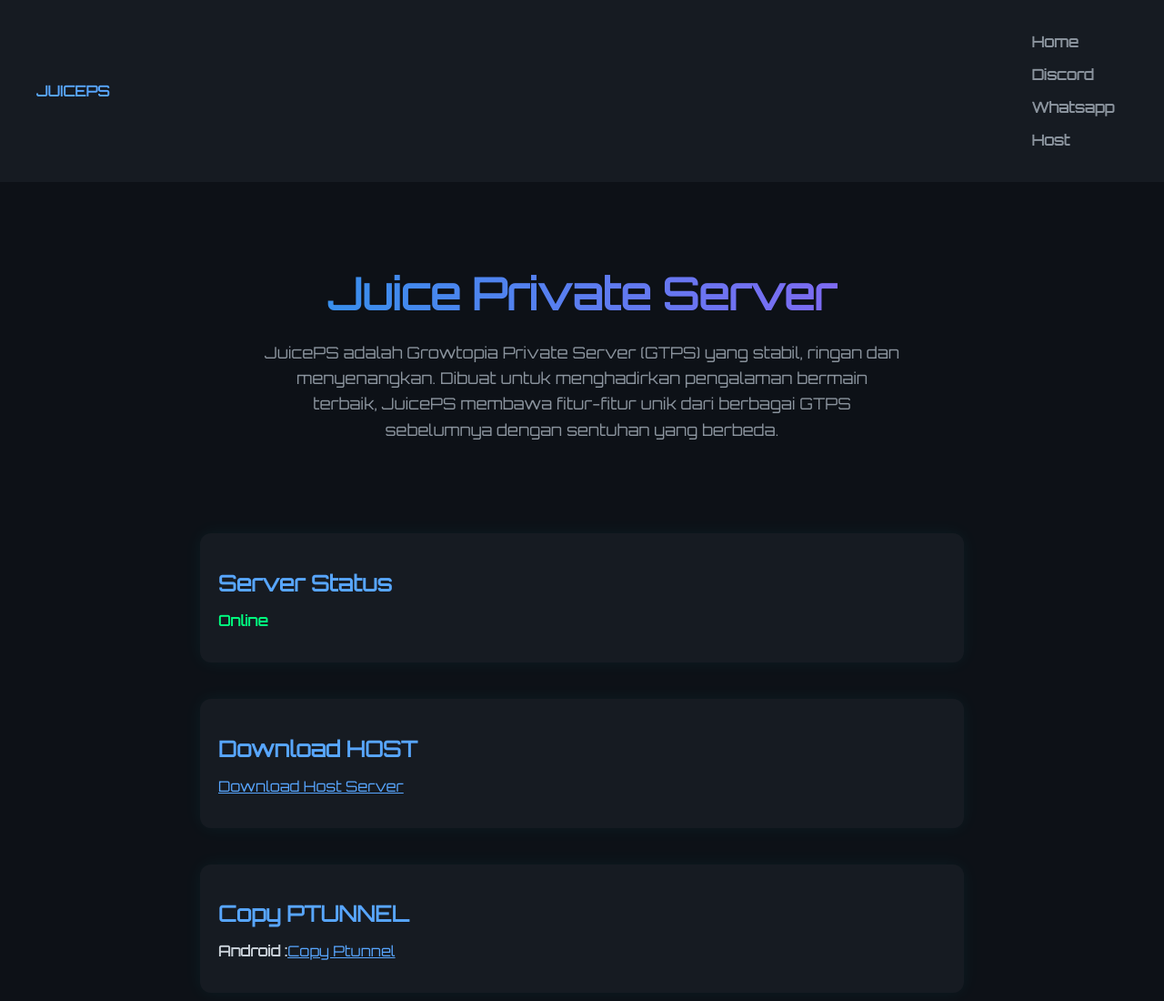
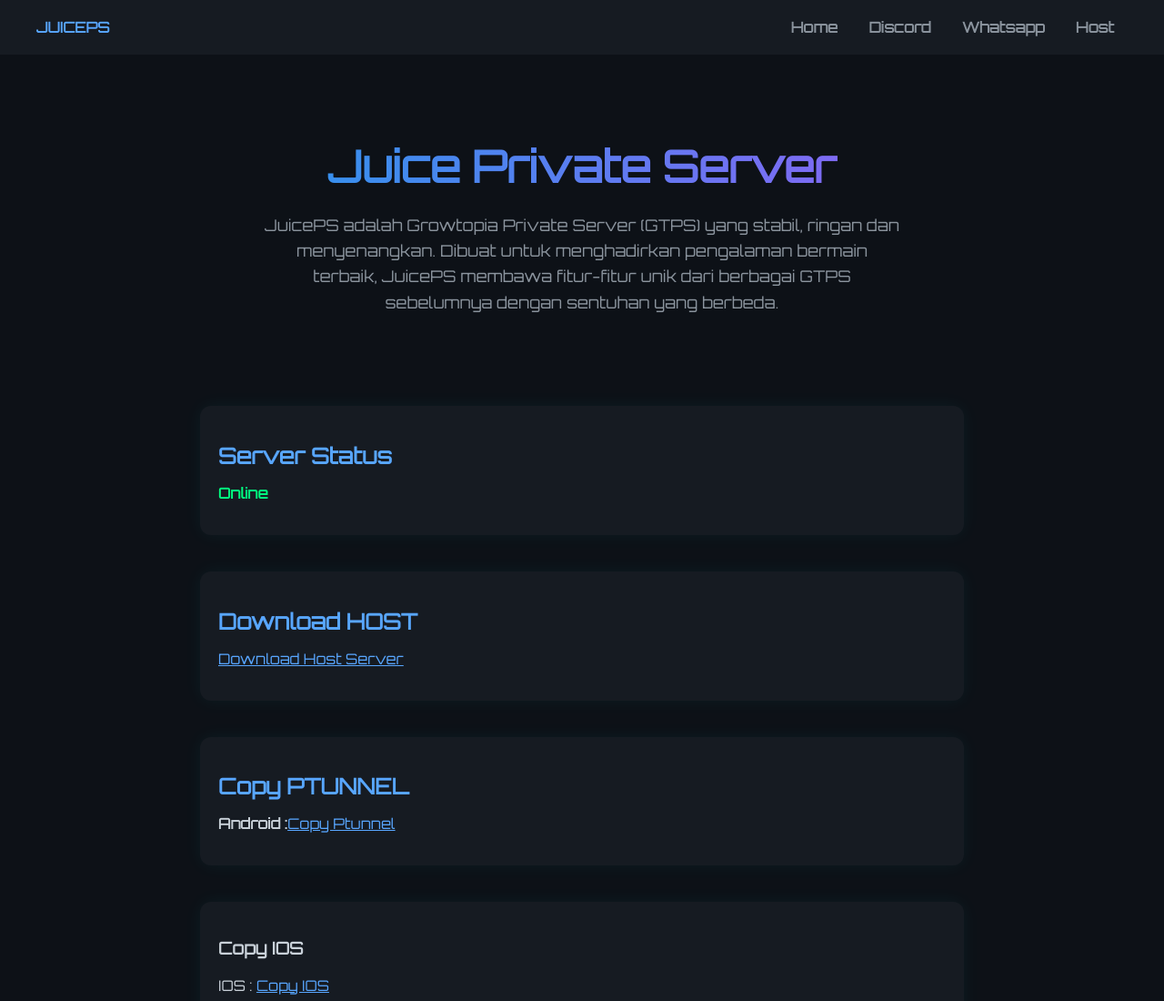
Before and after one commit to JuiceGT/JuicePS, a plain HTML site: page index.html in a window 1280 px wide. Shown: the top 1100 px of the page at 91% size. Drawn offline with Linux system fonts and the light colour scheme.

Commit message:
index.html

```diff
--- a/index.html
+++ b/index.html
@@ -91,10 +91,10 @@
   <header>
     <div><strong>JUICEPS</strong></div>
     <nav>
-    <p><a href="#">Home</a>
-    <p><a href="https://discord.gg/Hksw6vzdXS">Discord</a>
-    <p><a href="#">Whatsapp</a>
-    <p><a href="https://www.mediafire.com/file/rt3keh3sp2u5yuz/JuicePS.txt/file" target="_blank">Host</a></p>
+     <a href="#">Home</a>
+     <a href="https://discord.gg/Hksw6vzdXS">Discord</a>
+     <a href="#">Whatsapp</a>
+     <a href="https://www.mediafire.com/file/rt3keh3sp2u5yuz/JuicePS.txt/file">Host</a>
     </nav>
   </header>
 
```
